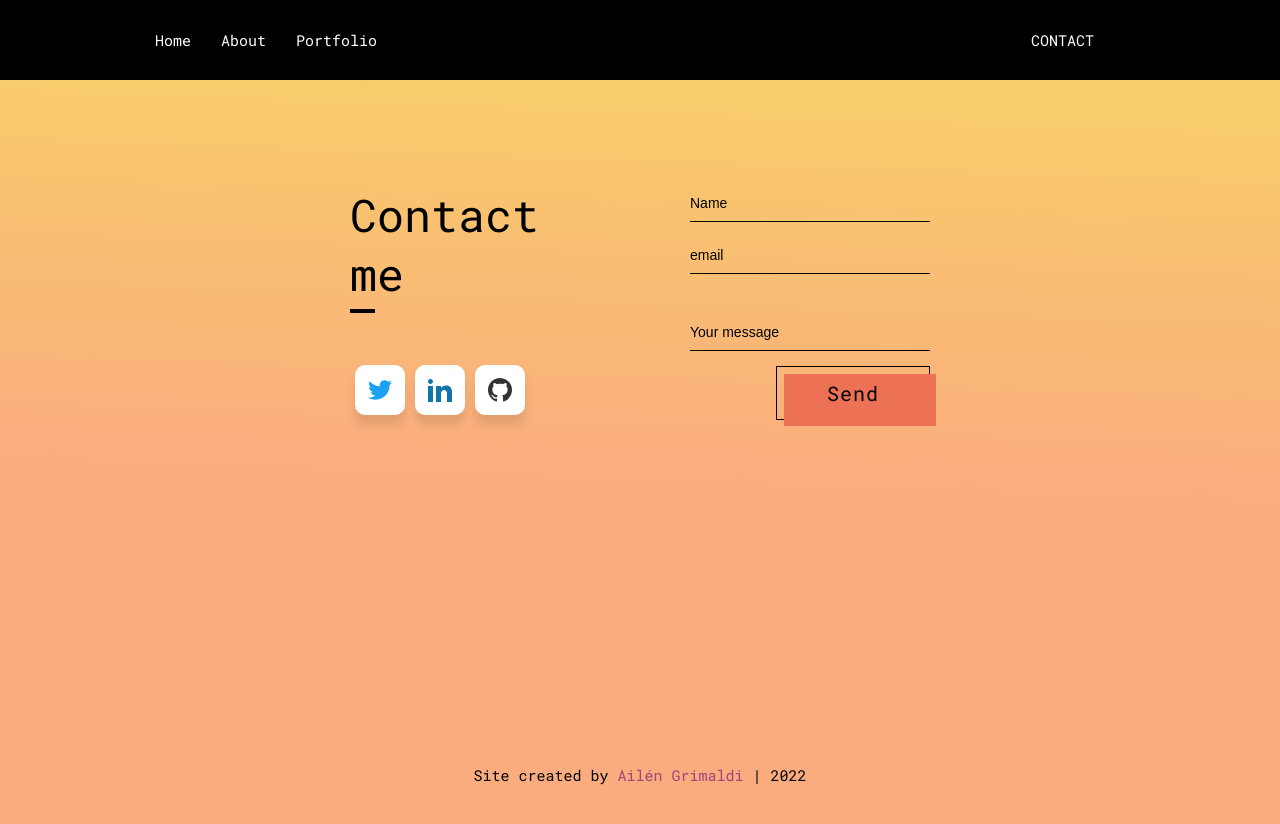
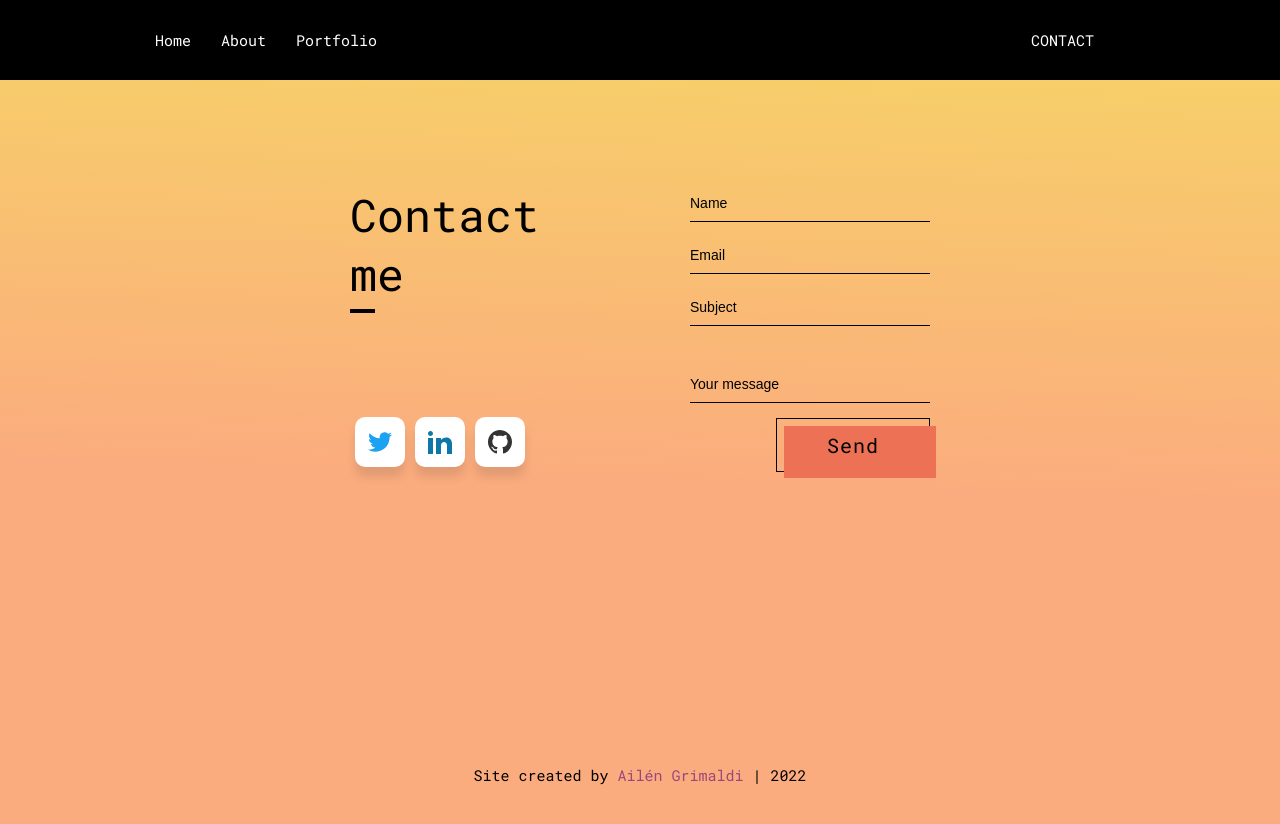
Before and after one commit to ail3ngrimaldi/pagina, a React (Create React App) app: page /contact in a window 1280 px wide. Shown: the top 824 px of the page. Built offline with nearby package versions, Linux system fonts and the light colour scheme.

Commit message:
Emailjs working with Swals alert, couldnt hide apikeys

```diff
--- a/package.json
+++ b/package.json
@@ -3,6 +3,7 @@
   "version": "0.1.0",
   "private": true,
   "dependencies": {
+    "@emailjs/browser": "^3.5.0",
     "@testing-library/jest-dom": "^5.16.2",
     "@testing-library/react": "^12.1.3",
     "@testing-library/user-event": "^13.5.0",
--- a/src/components/Contact.js
+++ b/src/components/Contact.js
@@ -2,41 +2,28 @@ import '../styles/Contact.css';
 import SocialNetworkButtons from './SocialNetwork';
 import emailjs from 'emailjs-com';
 import Swal from 'sweetalert2';
-import { useState } from 'react';
 
-const SERVICE_ID = 'ACAVAMISERVICEID'
-const TEMPLATE_ID = 'ACAVAMITEMPLATEID'
-const USER_ID = 'ACAVAMIUSERID'
+import{ init } from '@emailjs/browser';
+init("LQHT6R22i7hg7Ppqh");
 
 export default function Contact () {
 
-  const [data, setData] = useState({
-    name:'',
-    email:'',
-    message:''
-  })
-
-  const handleOnSubmit = (e) => {
+  const sendEmail = (e) => {
     e.preventDefault();
 
-    setData({
-      ...data,
-      [e.target.name]:e.target.value
-    })
-
-    emailjs.sendForm(SERVICE_ID, TEMPLATE_ID, e.target, USER_ID)
-    .then((result) =>  {
+    emailjs.sendForm('gmail', 'template_portfolio', e.target, 'LQHT6R22i7hg7Ppqh')
+    .then((result) => {
         console.log(result.text);
-      Swal.fire({
+        Swal.fire ({
           icon: 'success',
-        title: 'Message sent successfully! I will be in touch soon'
+          title: 'Thank you for your email, I`ll answer as soon as posible :)'
         })
     }, (error) => {
         console.log(error.text);
         Swal.fire({
           icon: 'error',
           title: 'Ooops, something went wrong',
-        text: error.text
+          text: 'I`ll try better next time :)',
         })
     });
     e.target.reset()
@@ -57,20 +44,40 @@ return (
           </div>
         </div>
         <div className="screen-body-item">
-          <form className="app-form">
+          <form onSubmit={sendEmail} className="app-form">
             <div className="app-form-group">
               <input
               className="app-form-control"
               placeholder="Name"
-              name='name'
+              name='from_name'
+              id='from_name'
+              required
+              />
+            </div>
+            <div className="app-form-group">
+              <input
+              className="app-form-control-requiredformailjs"
+              placeholder="Ailen"
+              disabled
+              name='to_name'
+              id='to_name'
+              />
+            </div>
+            <div className="app-form-group">
+              <input
+              className="app-form-control"
+              placeholder="Email"
+              name='reply_to'
+              id='reply_to'
               required
               />
             </div>
             <div className="app-form-group">
               <input
               className="app-form-control"
-              placeholder="email"
-              name='email'
+              placeholder="Subject"
+              name='subject'
+              id='subject'
               required
               />
             </div>
@@ -79,13 +86,14 @@ return (
               className="app-form-control"
               placeholder="Your message"
               name='message'
+              id='message'
               required
               />
             </div>
             <div className="app-form-group buttons">
               <button
               className="app-form-button"
-              onSubmit={handleOnSubmit}
+              onSubmit={sendEmail}
               >Send</button>
             </div>
           </form>
--- a/src/styles/Contact.css
+++ b/src/styles/Contact.css
@@ -93,6 +93,9 @@
     transition: border-color .2s;
 }
 
+.app-form-control-requiredformailjs {
+  display: none;
+}
 .app-form-control::placeholder {
     color: #000;
 }
```
Also changed, not shown: 2 other files (tests, documents, lock files or other folders). Lines whose indentation alone changed are shown as unchanged.
